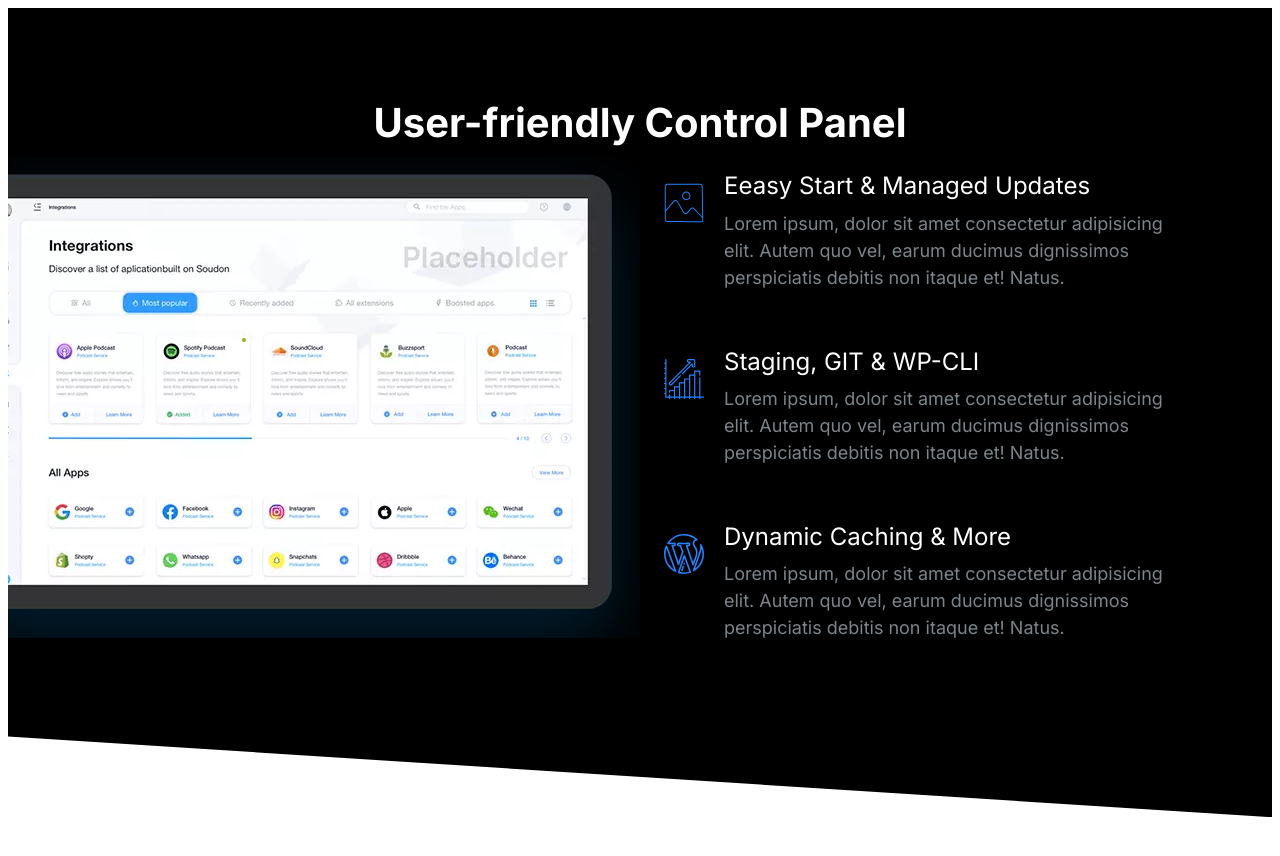
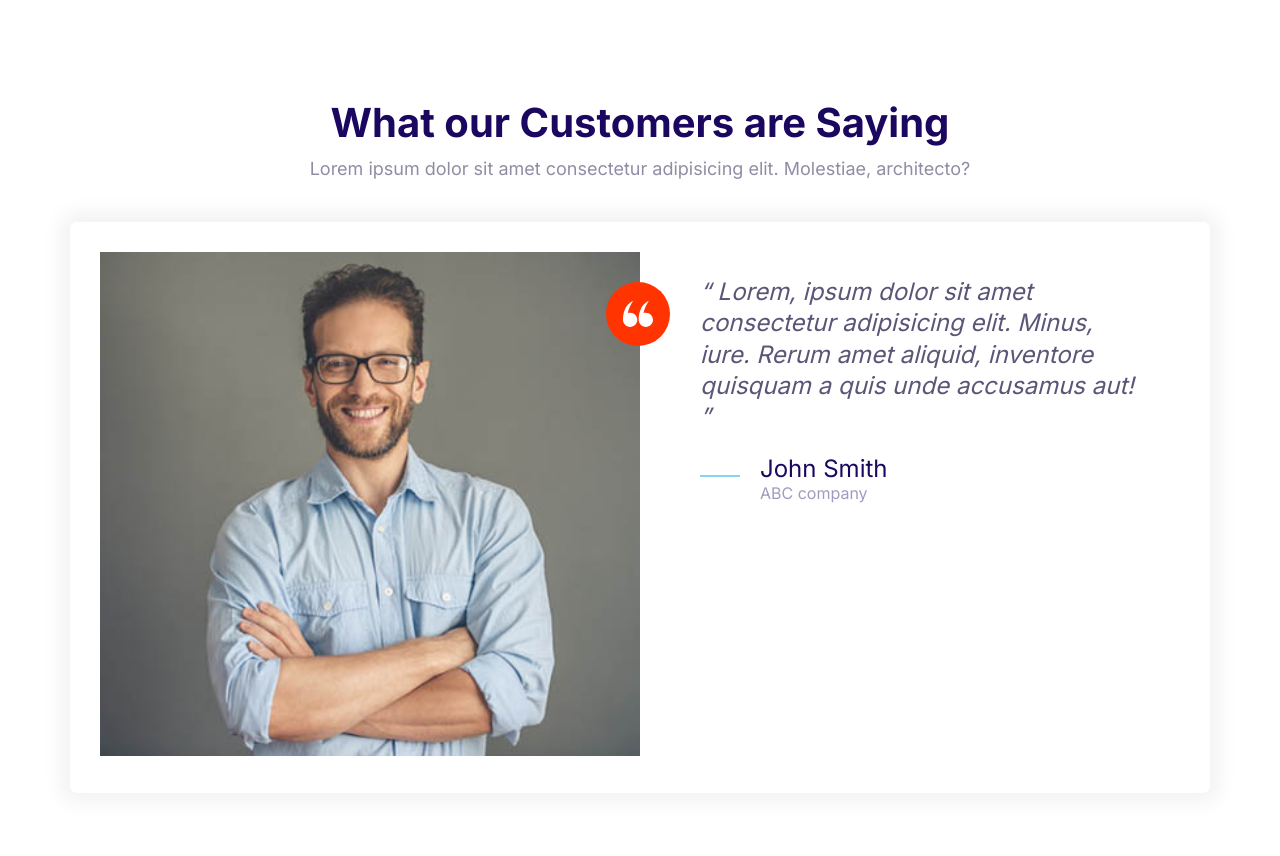
Before and after one commit to Karter256/Moshify, a plain HTML site: page Lvl8-Projest/Lesson1-Setting_up_the_project/Index.html in a window 1280 px wide. Before the commit the page ends 825 px from the top, so only its background shows below. Drawn offline with Linux system fonts and the light colour scheme.

Commit message:
Formed testimonial block

```diff
--- a/Lvl8-Projest/Lesson1-Setting_up_the_project/Index.html
+++ b/Lvl8-Projest/Lesson1-Setting_up_the_project/Index.html
@@ -14,73 +14,50 @@
     <title>Document</title>
   </head>
   <body>
-    <section class="block block--dark block--skewed-right block-showcase">
+    <section class="block">
       <header class="block__header">
-        <h2>User-friendly Control Panel</h2>
+        <h2>What our Customers are Saying</h2>
+        <p>
+          Lorem ipsum dolor sit amet consectetur adipisicing elit. Molestiae,
+          architecto?
+        </p>
       </header>
-      <div class="container grid grid--1x2">
-        <picture class="block-showcase__image">
-          <source
-            type="image/webp"
-            srcset="images/ipad.webp 1x, images/ipad@2x.webp 2x" />
-          <source
-            type="image/png"
-            srcset="images/ipad.png 1x, images/ipad@2x.png 2x" />
-          <img src="images/ipad.png" alt=""
-        /></picture>
-        <ul class="list">
-          <li>
+      <div class="container">
+        <div class="card testimonial">
+          <div class="grid grid--1x2">
+            <div class="testimonial__image">
+              <img
+                src="images/testimonial.jpg"
+                alt="A happy smiling customer"
+              />
+              <span class="icon-container icon-container--accent">
+                <svg class="icon icon--white icon--small">
+                  <use xlink:href="images/sprite.svg#quotes"></use>
+                </svg>
+              </span>
+            </div>
+            <blockquote class="quote">
+              <p class="quote__text">
+                Lorem, ipsum dolor sit amet consectetur adipisicing elit. Minus,
+                iure. Rerum amet aliquid, inventore quisquam a quis unde
+                accusamus aut!
+              </p>
+              <footer>
                 <div class="media">
                   <div class="media__image">
-                <svg class="icon icon--primary">
-                  <use href="images/sprite.svg#snap"></use>
+                    <svg class="icon icon--primary quote__line">
+                      <use href="images/sprite.svg#line"></use>
                     </svg>
                   </div>
                   <div class="media__body">
-                <h3 class="media__title">Eeasy Start & Managed Updates</h3>
-                <p>
-                  Lorem ipsum, dolor sit amet consectetur adipisicing elit.
-                  Autem quo vel, earum ducimus dignissimos perspiciatis debitis
-                  non itaque et! Natus.
-                </p>
+                    <h3 class="media__title quote__author">John Smith</h3>
+                    <p class="quote__organization">ABC company</p>
                   </div>
                 </div>
-          </li>
-          <li>
-            <div class="media">
-              <div class="media__image">
-                <svg class="icon icon--primary">
-                  <use href="images/sprite.svg#growth"></use>
-                </svg>
-              </div>
-              <div class="media__body">
-                <h3 class="media__title">Staging, GIT & WP-CLI</h3>
-                <p>
-                  Lorem ipsum, dolor sit amet consectetur adipisicing elit.
-                  Autem quo vel, earum ducimus dignissimos perspiciatis debitis
-                  non itaque et! Natus.
-                </p>
+              </footer>
+            </blockquote>
           </div>
         </div>
-          </li>
-          <li>
-            <div class="media">
-              <div class="media__image">
-                <svg class="icon icon--primary">
-                  <use href="images/sprite.svg#wordpress"></use>
-                </svg>
-              </div>
-              <div class="media__body">
-                <h3 class="media__title">Dynamic Caching & More</h3>
-                <p>
-                  Lorem ipsum, dolor sit amet consectetur adipisicing elit.
-                  Autem quo vel, earum ducimus dignissimos perspiciatis debitis
-                  non itaque et! Natus.
-                </p>
-              </div>
-            </div>
-          </li>
-        </ul>
       </div>
     </section>
     <script src="js/main.js"></script>
--- a/Lvl8-Projest/Lesson1-Setting_up_the_project/css/styles.css
+++ b/Lvl8-Projest/Lesson1-Setting_up_the_project/css/styles.css
@@ -513,6 +513,7 @@ a {
 }
 .block__header {
   text-align: center;
+  margin-bottom: 4rem;
 }
 .block__heading {
   margin-top: 0;
```
Also changed, not shown: Lvl8-Projest/Lesson1-Setting_up_the_project/components/testimonial.html (+18 -3 lines). Lines whose indentation alone changed are shown as unchanged.
